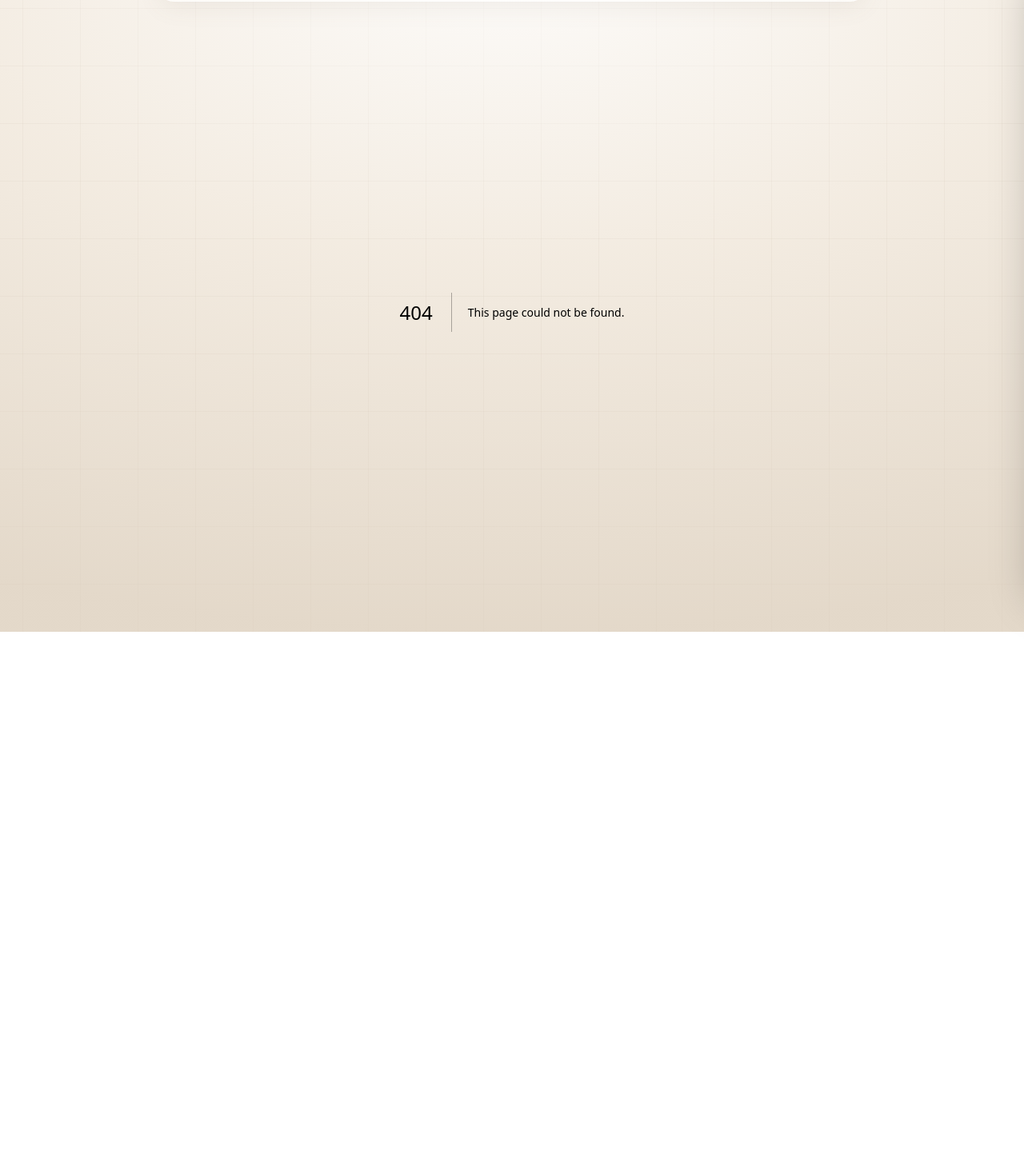
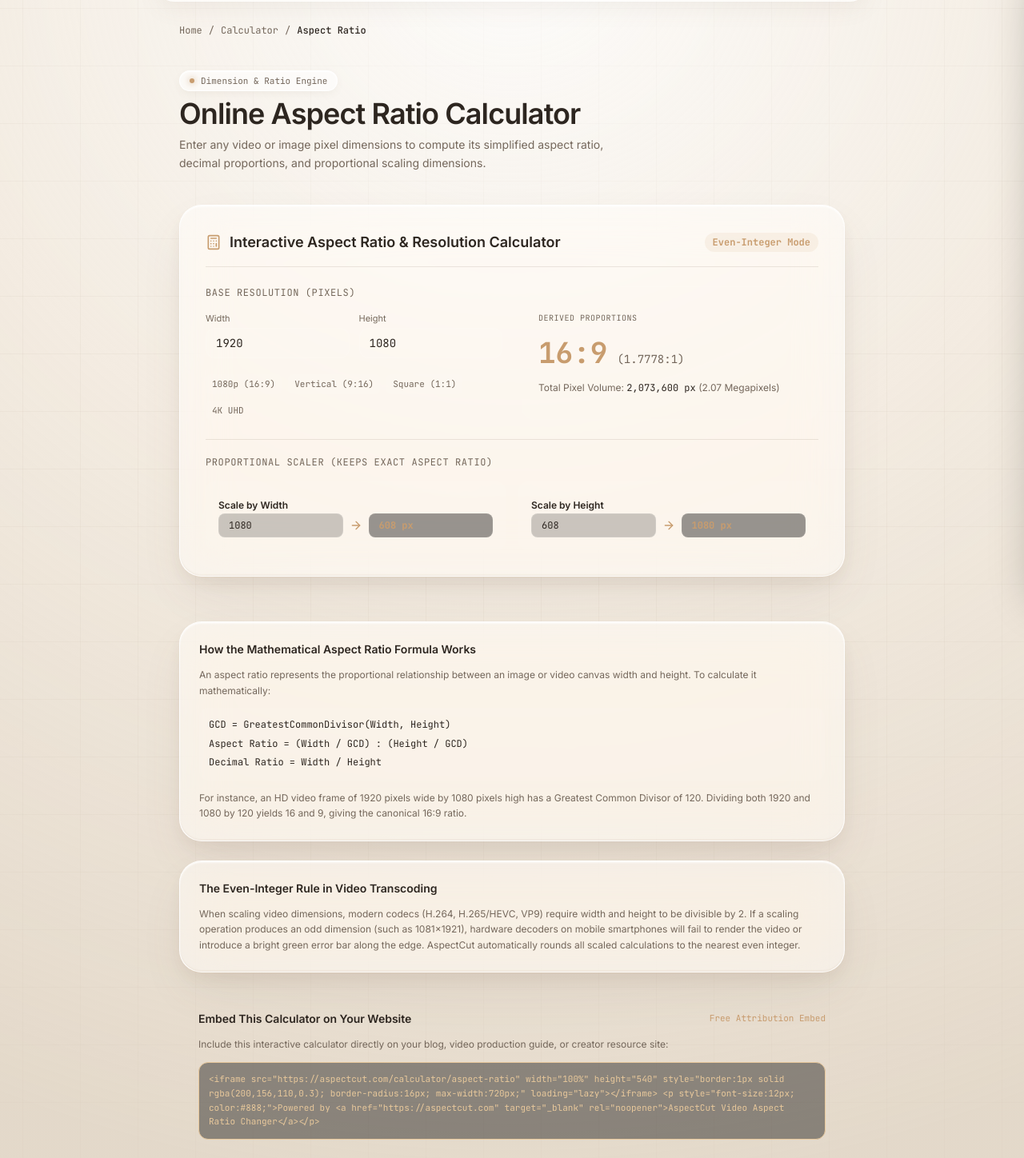
Before and after one commit to ShreyashSrivastavaa/AspectChanger, a Next.js app: page /calculator/aspect-ratio in a window 1280 px wide. Before the commit this address had no page. Shown: the part 62-1510 px from the top of the page at 80% size. Before the commit the page ends 852 px from the top, so only its background shows below. Built offline with nearby package versions, Linux system fonts and the light colour scheme.

Commit message:
feat(pages): implement embeddable online aspect ratio calculator

```diff
--- /dev/null
+++ b/src/app/calculator/aspect-ratio/page.tsx
@@ -0,0 +1,133 @@
+import type { Metadata } from "next";
+import Link from "next/link";
+import AspectRatioCalculatorWidget from "@/components/AspectRatioCalculatorWidget";
+import { BRAND } from "@/lib/config";
+import {
+  buildSoftwareApplicationSchema,
+  buildFAQSchema,
+  buildBreadcrumbSchema,
+} from "@/lib/seo/schema-generators";
+import { Calculator, CheckCircle2 } from "lucide-react";
+
+export const metadata: Metadata = {
+  title: `Aspect Ratio Calculator - Calculate Video & Image Dimensions | ${BRAND.name}`,
+  description:
+    "Calculate aspect ratios from width and height dimensions. Find proportional scales, decimal ratios, and ensure even-integer macroblock compatibility for video encoding.",
+  alternates: {
+    canonical: `${BRAND.domain}/calculator/aspect-ratio`,
+  },
+};
+
+export default function AspectRatioCalculatorPage() {
+  const jsonLdFaq = buildFAQSchema([
+    {
+      q: "How is aspect ratio calculated from width and height?",
+      a: "Aspect ratio is calculated by dividing both the width and height by their greatest common divisor (GCD). For example, with 1920×1080, the GCD is 120; 1920÷120 = 16 and 1080÷120 = 9, yielding 16:9.",
+    },
+    {
+      q: "Why do video dimensions need to be even numbers?",
+      a: "Modern video codecs (H.264, HEVC, VP9) use YUV 4:2:0 chroma subsampling, which groups color pixels into 2×2 blocks. Odd pixel dimensions cause chroma subsampling phase errors or green decoding artifacts.",
+    },
+    {
+      q: "What is the decimal equivalent of 16:9?",
+      a: "16:9 equals approximately 1.7778:1 (or 1.78:1). 9:16 equals 0.5625:1.",
+    },
+  ]);
+
+  const jsonLdApp = buildSoftwareApplicationSchema({
+    name: "AspectCut Aspect Ratio Calculator",
+    description: "Online calculator to compute aspect ratios, proportional dimensions, and even-integer scaling.",
+    url: `${BRAND.domain}/calculator/aspect-ratio`,
+  });
+
+  const jsonLdBreadcrumb = buildBreadcrumbSchema([
+    { name: "Home", url: "/" },
+    { name: "Calculator", url: "/calculator" },
+    { name: "Aspect Ratio Calculator", url: "/calculator/aspect-ratio" },
+  ]);
+
+  return (
+    <div className="w-full max-w-[880px] mx-auto px-4 sm:px-6 py-10 space-y-10" suppressHydrationWarning>
+      <script
+        type="application/ld+json"
+        dangerouslySetInnerHTML={{ __html: JSON.stringify(jsonLdFaq) }}
+      />
+      <script
+        type="application/ld+json"
+        dangerouslySetInnerHTML={{ __html: JSON.stringify(jsonLdApp) }}
+      />
+      <script
+        type="application/ld+json"
+        dangerouslySetInnerHTML={{ __html: JSON.stringify(jsonLdBreadcrumb) }}
+      />
+
+      <nav className="flex items-center gap-2 font-mono text-xs text-[var(--text-muted)]">
+        <Link href="/" className="hover:text-[var(--text-main)]">Home</Link>
+        <span>/</span>
+        <Link href="/calculator" className="hover:text-[var(--text-main)]">Calculator</Link>
+        <span>/</span>
+        <span className="text-[var(--text-main)] font-medium">Aspect Ratio</span>
+      </nav>
+
+      <div className="space-y-2">
+        <div className="inline-flex items-center gap-2 px-3 py-1 rounded-full glass-pill text-[11px] font-mono text-[var(--text-muted)]">
+          <span className="w-1.5 h-1.5 rounded-full bg-[#c89c6e] shadow-[0_0_8px_#c89c6e]" />
+          <span>Dimension & Ratio Engine</span>
+        </div>
+        <h1 className="text-3xl sm:text-4xl font-semibold tracking-tight text-[var(--text-main)]">
+          Online Aspect Ratio Calculator
+        </h1>
+        <p className="text-sm text-[var(--text-muted)] leading-relaxed max-w-xl">
+          Enter any video or image pixel dimensions to compute its simplified aspect ratio, decimal proportions, and proportional scaling dimensions.
+        </p>
+      </div>
+
+      <AspectRatioCalculatorWidget />
+
+      {/* Explanatory Guide */}
+      <div className="space-y-6 pt-4 text-xs text-[var(--text-muted)] leading-relaxed">
+        <div className="p-6 rounded-2xl glass-panel space-y-3">
+          <h2 className="text-sm font-semibold text-[var(--text-main)]">
+            How the Mathematical Aspect Ratio Formula Works
+          </h2>
+          <p>
+            An aspect ratio represents the proportional relationship between an image or video canvas width and height. To calculate it mathematically:
+          </p>
+          <div className="p-3 rounded-xl bg-white/5 font-mono text-[var(--text-main)] space-y-1">
+            <div>GCD = GreatestCommonDivisor(Width, Height)</div>
+            <div>Aspect Ratio = (Width / GCD) : (Height / GCD)</div>
+            <div>Decimal Ratio = Width / Height</div>
+          </div>
+          <p>
+            For instance, an HD video frame of 1920 pixels wide by 1080 pixels high has a Greatest Common Divisor of 120. Dividing both 1920 and 1080 by 120 yields 16 and 9, giving the canonical 16:9 ratio.
+          </p>
+        </div>
+
+        <div className="p-6 rounded-2xl glass-panel space-y-3">
+          <h3 className="text-sm font-semibold text-[var(--text-main)]">
+            The Even-Integer Rule in Video Transcoding
+          </h3>
+          <p>
+            When scaling video dimensions, modern codecs (H.264, H.265/HEVC, VP9) require width and height to be divisible by 2. If a scaling operation produces an odd dimension (such as 1081×1921), hardware decoders on mobile smartphones will fail to render the video or introduce a bright green error bar along the edge. AspectCut automatically rounds all scaled calculations to the nearest even integer.
+          </p>
+        </div>
+
+        {/* Embed Widget Section */}
+        <div className="p-6 rounded-2xl glass-card space-y-3">
+          <div className="flex items-center justify-between">
+            <h3 className="text-sm font-semibold text-[var(--text-main)]">
+              Embed This Calculator on Your Website
+            </h3>
+            <span className="text-[11px] font-mono text-[#c89c6e]">Free Attribution Embed</span>
+          </div>
+          <p className="text-xs text-[var(--text-muted)] leading-relaxed">
+            Include this interactive calculator directly on your blog, video production guide, or creator resource site:
+          </p>
+          <div className="p-3 rounded-xl bg-black/40 border border-[var(--border-subtle)] font-mono text-[11px] text-[#e8c89b] select-all overflow-x-auto">
+            {`<iframe src="${BRAND.domain}/calculator/aspect-ratio" width="100%" height="540" style="border:1px solid rgba(200,156,110,0.3); border-radius:16px; max-width:720px;" loading="lazy"></iframe>\n<p style="font-size:12px; color:#888;">Powered by <a href="${BRAND.domain}" target="_blank" rel="noopener">AspectCut Video Aspect Ratio Changer</a></p>`}
+          </div>
+        </div>
+      </div>
+    </div>
+  );
+}
```
